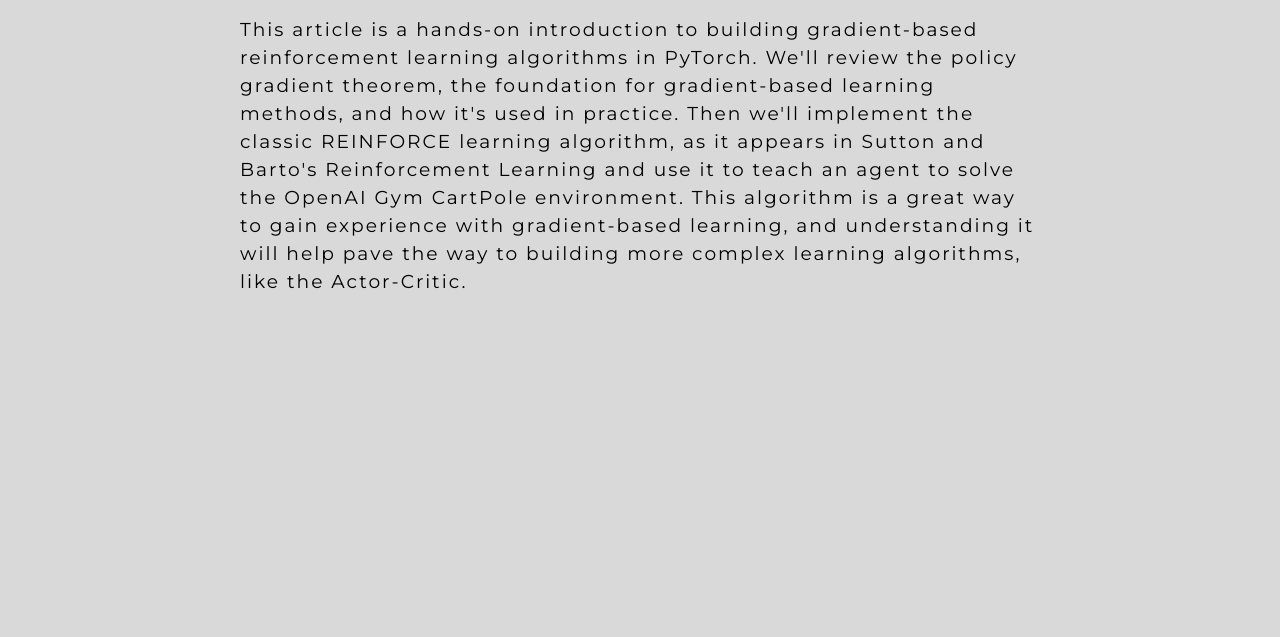
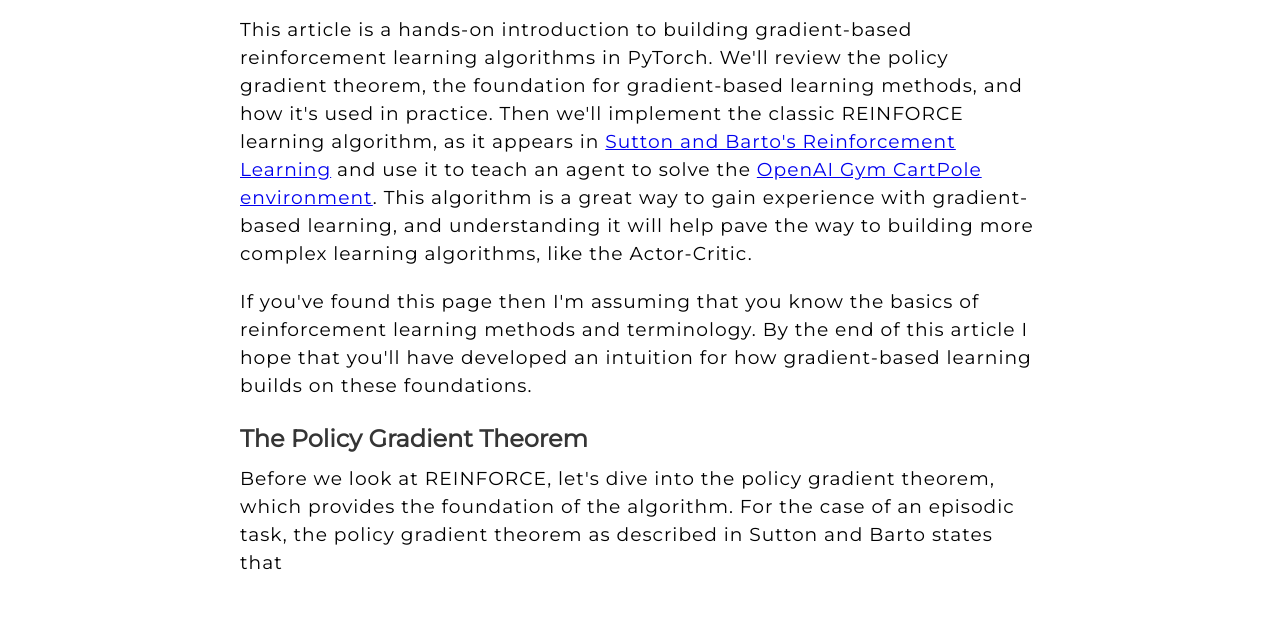
Before and after one commit to MattAlanWright/temp_new_site, a plain HTML site: page articles/pytorch-reinforce/pytorch_reinforce.html in a window 1280 px wide. Shown: the part 223-860 px from the top of the page. Before the commit the page ends 800 px from the top, so only its background shows below. Drawn offline with Linux system fonts and the light colour scheme.

Commit message:
Adding more text to pytorch article

```diff
--- a/articles/pytorch-reinforce/pytorch_reinforce.html
+++ b/articles/pytorch-reinforce/pytorch_reinforce.html
@@ -33,12 +33,19 @@
         </div>
 
         <div class="article-body">
-            <p>This article is a hands-on introduction to building
-                gradient-based reinforcement learning algorithms in PyTorch. We'll review the policy gradient theorem, the foundation for gradient-based learning methods, and how it's used in practice. Then we'll implement the classic REINFORCE learning algorithm, as it appears in Sutton and Barto's Reinforcement Learning and use it to teach an agent to solve the OpenAI Gym CartPole environment. This algorithm is a great way to gain experience with gradient-based learning, and understanding it will help pave the way to building more complex learning algorithms, like the Actor-Critic.</p>
+            <p>This article is a hands-on introduction to building gradient-based reinforcement learning algorithms in PyTorch. We'll review the policy gradient theorem, the foundation for gradient-based learning methods, and how it's used in practice. Then we'll implement the classic REINFORCE learning algorithm, as it appears in <a href="http://www.andrew.cmu.edu/course/10-703/textbook/BartoSutton.pdf" target="_blank">Sutton and Barto's Reinforcement Learning</a> and use it to teach an agent to solve the <a href="https://gym.openai.com/envs/CartPole-v0/" target="_blank">OpenAI Gym CartPole environment</a>. This algorithm is a great way to gain experience with gradient-based learning, and understanding it will help pave the way to building more complex learning algorithms, like the Actor-Critic.</p>
+
+            <p>If you've found this page then I'm assuming that you know the basics of reinforcement learning methods and terminology. By the end of this article I hope that you'll have developed an intuition for how gradient-based learning builds on these foundations.</p>
+
+            <div class="article-title">
+                <h2>The Policy Gradient Theorem</h2>
+            </div>
+
+            <p>Before we look at REINFORCE, let's dive into the policy gradient theorem, which provides the foundation of the algorithm. For the case of an episodic task, the policy gradient theorem as described in Sutton and Barto states that</p>
         </div>
     </div>
 
-    <script src="app.js"></script>
+    <script src="../../app.js"></script>
 </body>
 
 </html>
--- a/styles.css
+++ b/styles.css
@@ -11,7 +11,8 @@ https://coolors.co/353535-3c6e71-ffffff-d9d9d9-284b63
 }
 
 body {
-    background-color: #D9D9D9;
+    /*background-color: #D9D9D9;*/
+    background-color: #FFFFFF;
 }
 
 nav {
@@ -147,8 +148,14 @@ nav {
     margin-bottom: 1em;
 }
 
+.article-title h2 {
+    margin-top: 1em;
+    margin-bottom: 0.5em;
+}
+
 .article-body p {
-    letter-spacing: 2px;
+    letter-spacing: 1px;
     line-height: 1.5em;
     font-size: 14pt;
+    margin-bottom: 20px;
 }
```
